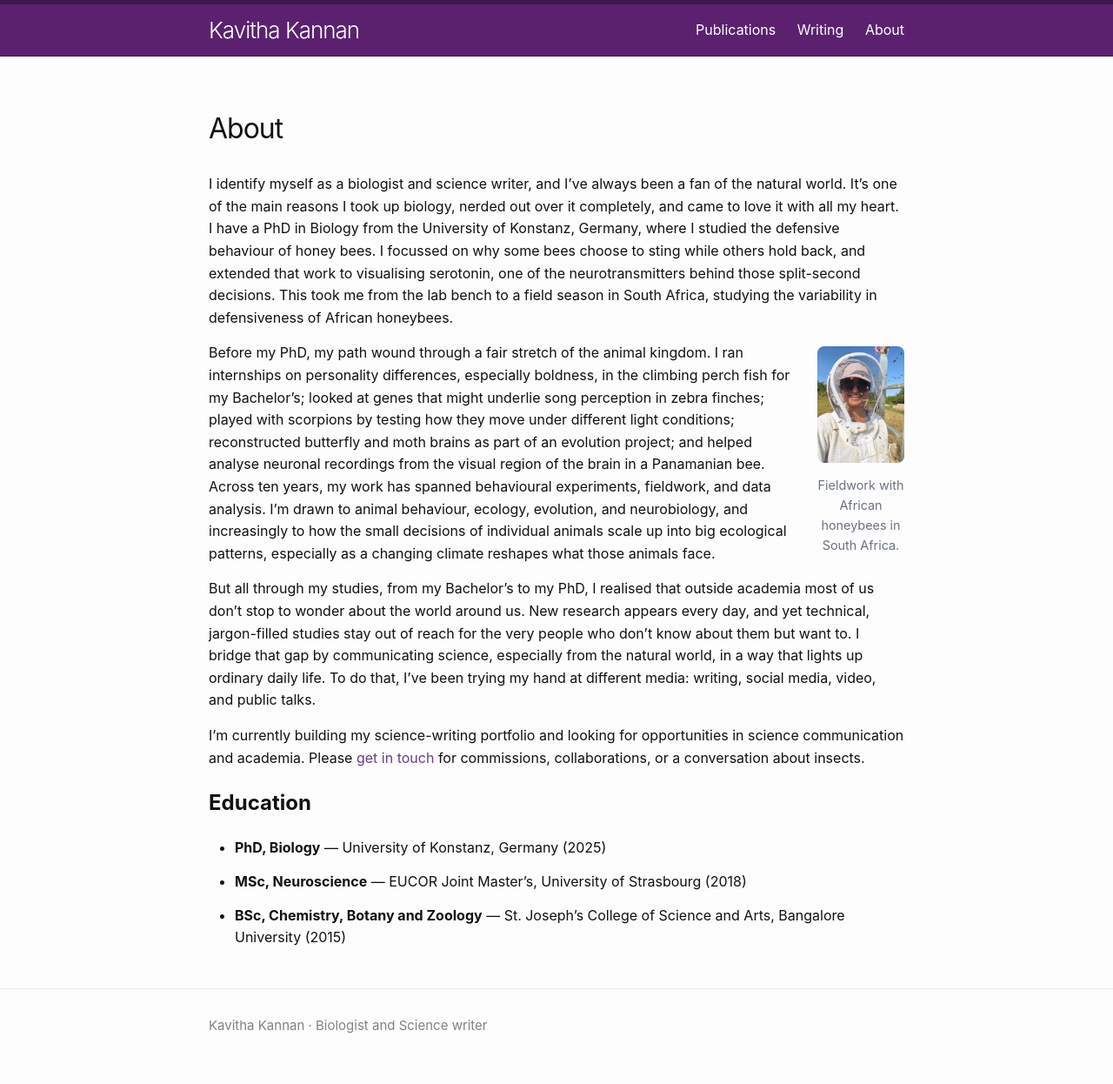
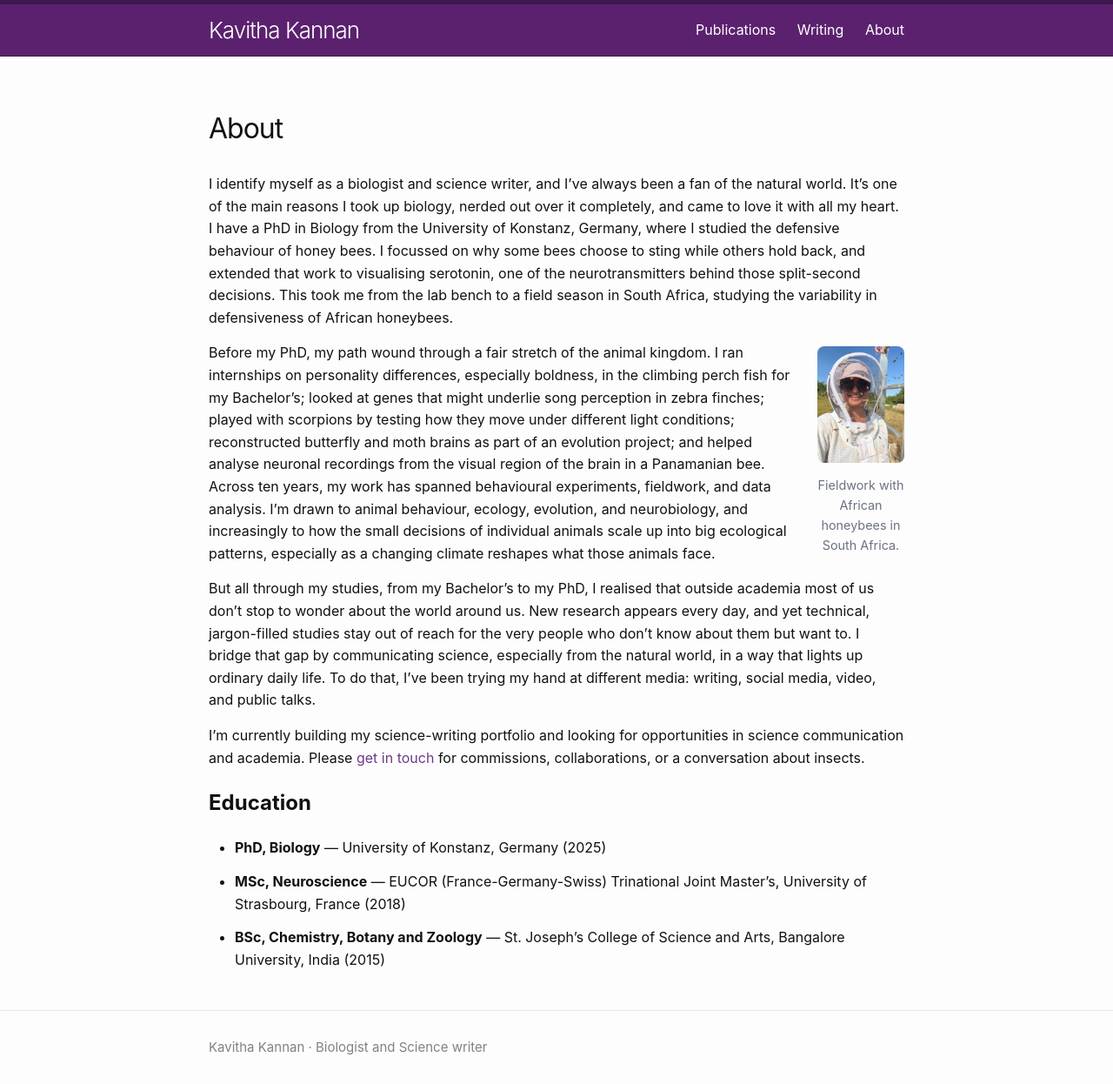
Before and after one commit to buzzingkavs/buzzingkavs.github.io, a Jekyll site: the page built from about.markdown, in a window 1280 px wide. Shown: the whole page at 87% size. Built offline with Jekyll 4.4.1, drawn with Linux system fonts in a browser that asks for light colours; before the commit the page ends 1221 px from its top, so only the background shows below that.

Commit message:
Update education details for clarity and accuracy

```diff
--- a/about.markdown
+++ b/about.markdown
@@ -20,5 +20,5 @@ I'm currently building my science-writing portfolio and looking for opportunitie
 ## Education
 
 - **PhD, Biology** — University of Konstanz, Germany (2025)
-- **MSc, Neuroscience** — EUCOR Joint Master's, University of Strasbourg (2018)
-- **BSc, Chemistry, Botany and Zoology** — St. Joseph's College of Science and Arts, Bangalore University (2015)
+- **MSc, Neuroscience** — EUCOR (France-Germany-Swiss) Trinational Joint Master's, University of Strasbourg, France (2018)
+- **BSc, Chemistry, Botany and Zoology** — St. Joseph's College of Science and Arts, Bangalore University, India (2015)
```
